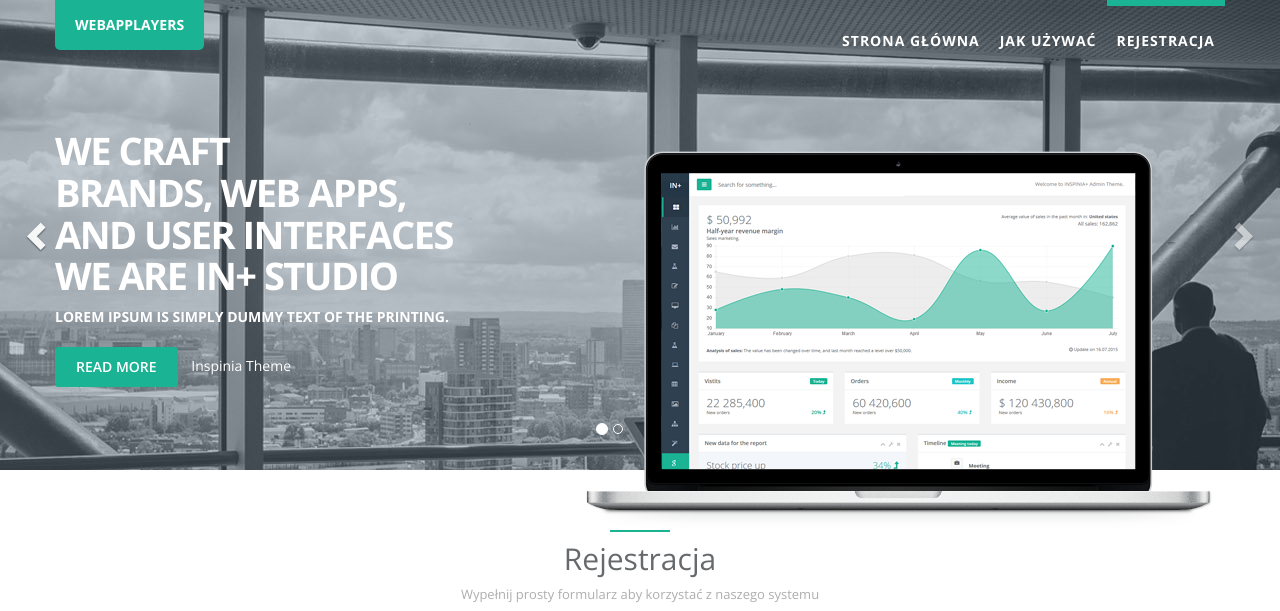
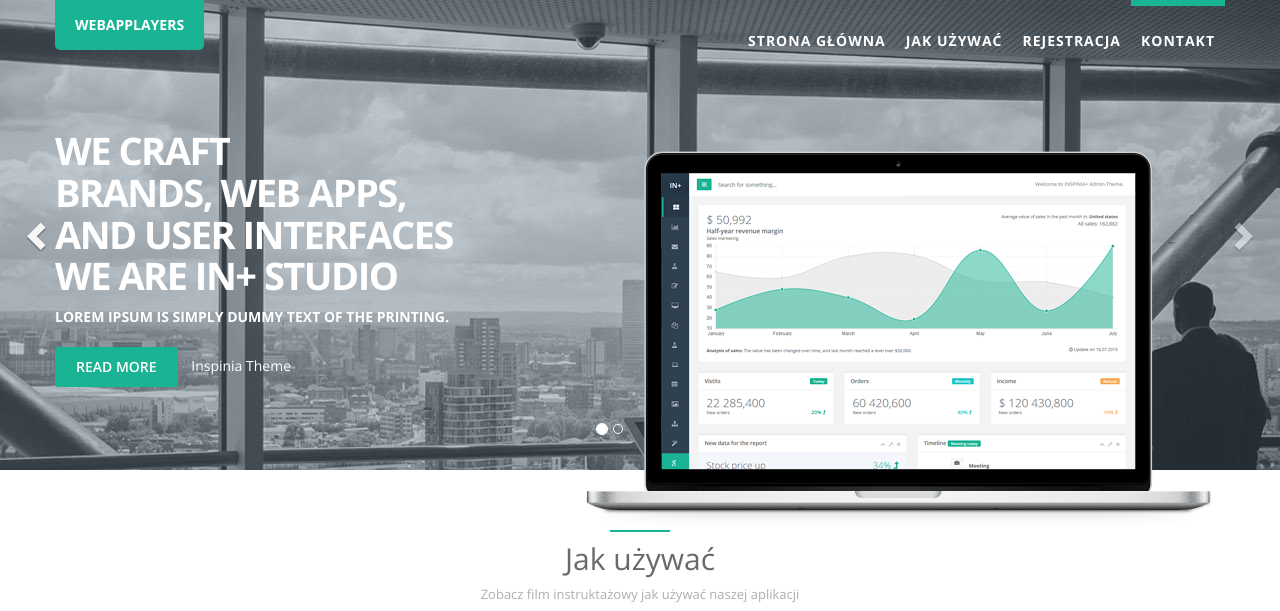
Before and after one commit to mylek/kalkulatorkcl, a Symfony app: template src/FrontBundle/Resources/views/Default/index.html.twig in a window 1280 px wide. Shown: the top 611 px of the page. Run offline with Twig, Linux system fonts and the light colour scheme; the template is opened without the code that fills it, so the values that code supplies are empty; some libraries are stand-ins or nearby versions.

Commit message:
dopracowanie

```diff
--- a/src/FrontBundle/Resources/views/Default/index.html.twig
+++ b/src/FrontBundle/Resources/views/Default/index.html.twig
@@ -18,6 +18,7 @@
 
     <!-- Custom styles for this template -->
     <link href="{{ asset('bundles/kalkulatorkalkulator/css/style.css') }}" rel="stylesheet">
+    <link href="{{ asset('bundles/kalkulatorkalkulator/css/plugins/iCheck/custom.css') }}" rel="stylesheet">
 </head>
 <body id="page-top" class="landing-page no-skin-config">
 <div class="navbar-wrapper">
@@ -37,6 +38,7 @@
                         <li><a class="page-scroll" href="#page-top">Strona Główna</a></li>
                         <li><a class="page-scroll" href="#jak-uzywac">Jak używać</a></li>
                         <li><a class="page-scroll" href="#rejestracja">Rejestracja</a></li>
+                        <li><a class="page-scroll" href="#kontakt">Kontakt</a></li>
                     </ul>
                 </div>
             </div>
@@ -80,7 +82,26 @@
     </a>
 </div>
 
-<section id="rejestracja" class="features">
+<section id="jak-uzywac" class="">
+    <div class="container">
+        <div class="row">
+            <div class="col-lg-12 text-center">
+                <div class="navy-line"></div>
+                <h1>Jak używać</h1>
+                <p>Zobacz film instruktażowy jak używać naszej aplikacji</p>
+            </div>
+        </div>
+        <div class="row">
+            <div class="col-md-4 col-md-offset-3">
+                <figure>
+                    <iframe src="http://www.youtube.com/embed/bwj2s_5e12U" frameborder="0" allowfullscreen="" data-aspectratio="0.8211764705882353" style="width: 600px; height: 300px;"></iframe>
+                </figure>
+            </div>
+        </div>
+    </div>
+</section>
+
+<section id="rejestracja" class="gray-section">
     <div class="container">
         <div class="row">
             <div class="col-lg-12 text-center">
@@ -112,7 +133,7 @@
                         <button class="btn btn-sm btn-primary pull-right m-t-n-xs" type="submit"><strong>Zarejestruj</strong></button>
                         <label class="hover">
                             <div class="icheckbox_square-green hover">
-                                <input type="checkbox" class="i-checks">
+                                <input type="checkbox" class="i-checks" style="position: absolute;opacity: 0;">
                             </div>
                             Remember me
                         </label>
@@ -124,7 +145,7 @@
     </div>
 
 </section>
-<section id="contact" class="gray-section contact">
+<section id="kontakt" class="contact">
     <div class="container">
         <div class="row m-b-lg">
             <div class="col-lg-12 text-center">
@@ -153,6 +174,7 @@
 <script src="{{ asset('bundles/kalkulatorkalkulator/js/inspinia.js') }}"></script>
 <script src="{{ asset('bundles/kalkulatorkalkulator/js/plugins/pace/pace.min.js') }}"></script>
 <script src="{{ asset('bundles/kalkulatorkalkulator/js/plugins/wow/wow.min.js') }}"></script>
+<script src="{{ asset('bundles/kalkulatorkalkulator/js/plugins/iCheck/icheck.min.js') }}"></script>
 
 
 <script>
```
